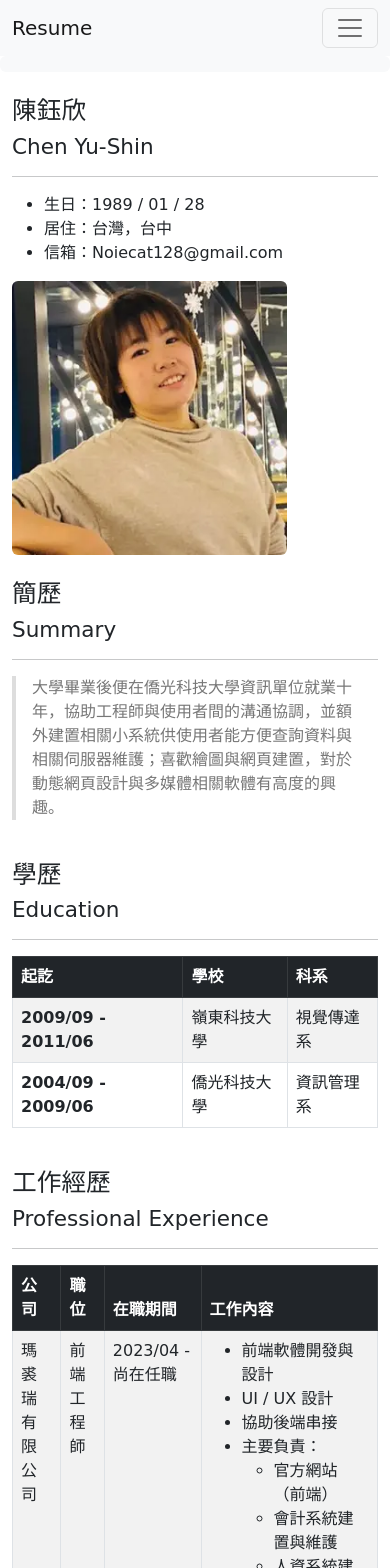
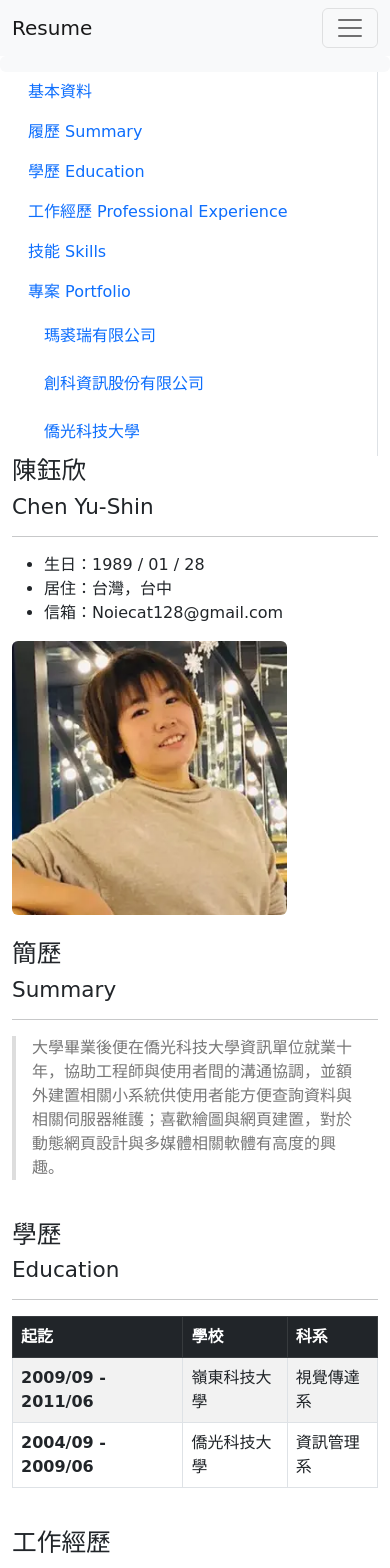
Before and after one commit to Nopeta/Resume, a React (Create React App) app: page /aboutme in a window 390 px wide. Shown: the top 1568 px of the page. Built offline with nearby package versions, Linux system fonts and the light colour scheme.

Commit message:
[修改] 調整排版

```diff
--- a/src/components/About/Portfolio.js
+++ b/src/components/About/Portfolio.js
@@ -3,7 +3,10 @@ export const Portfolio = () => {
 
     return <>
         <h2>專案</h2><h4>Portfolio</h4>
+
         <hr />
+
+        <div id="portfolio-1">
             <h3>Marjorie 瑪裘瑞有限公司</h3>
             <div className="row row-cols-1 row-cols-md-4 g-1 w-100 mb-1">
                 <div className="col col-md-3">
@@ -92,9 +95,12 @@ export const Portfolio = () => {
                         <a href="#" className="btn btn-dark stretched-link">領取學位證書方式意願調查</a>
                     </div>
                 </div>
+            </div>
+        </div>
 
-        </div>
         <br />
+
+        <div id="portfolio-2">
             <h3>創科資訊股份有限公司</h3>
             <div className="row row-cols-1 row-cols-md-4 g-1 w-100 mb-1">
                 <div className="col col-md-3">
@@ -127,7 +133,11 @@ export const Portfolio = () => {
                     </div>
                 </div>
             </div>
+        </div>
+
         <br />
+
+        <div id="portfolio-3">
             <h3>僑光科技大學</h3>
             <div className="row row-cols-1 row-cols-md-4 g-1 w-100 mb-1">
                 <div className="col col-md-3">
@@ -275,5 +285,7 @@ export const Portfolio = () => {
                 </div>
 
             </div>
+        </div>
+
     </>
 }
--- a/src/pages/AboutMe.js
+++ b/src/pages/AboutMe.js
@@ -25,8 +25,29 @@ export default function AboutMe() {
 
         <div>
             <Nav />
-            <div className="container">
-                <br />
+            <div className="container-fluid">
+                <div className="row">
+                    <div className="col-0 col-md-2">
+                        <nav id="navbar-example3" className=" h-100 flex-column align-items-stretch pe-4 border-end">
+                            <nav className="sticky-top nav nav-pills flex-column" style={{ top: '9rem' }}>
+                                <a className="nav-link" href="#profile">基本資料</a>
+                                <a className="nav-link" href="#summary">履歷 Summary</a>
+                                <a className="nav-link" href="#education">學歷 Education</a>
+                                <a className="nav-link" href="#work">工作經歷 Professional Experience</a>
+                                <a className="nav-link" href="#skill">技能 Skills</a>
+                                <a className="nav-link" href="#portfolio">專案 Portfolio</a>
+                                <nav className="nav nav-pills flex-column">
+                                    <a className="nav-link ms-3 my-1" href="#portfolio-1">瑪裘瑞有限公司</a>
+                                    <a className="nav-link ms-3 my-1" href="#portfolio-2">創科資訊股份有限公司</a>
+                                    <a className="nav-link ms-3 my-1" href="#portfolio-2">僑光科技大學</a>
+                                </nav>
+                            </nav>
+                        </nav>
+                    </div>
+
+                    <div className="col-12 col-md-10">
+                        <div data-bs-spy="scroll" data-bs-target="#navbar-example3" data-bs-smooth-scroll="true" className="scrollspy-example-2" tabIndex="0">
+                            <div id="profile">
                                 <div className="row">
                                     <div className="col-sm">
                                         <h2>陳鈺欣</h2><h4>Chen Yu-Shin</h4>
@@ -43,16 +64,22 @@ export default function AboutMe() {
                                         </div>
                                     </div>
                                 </div>
+                            </div>
 
                             <br />
 
+                            <div id="summary">
                                 <h2>簡歷</h2><h4>Summary</h4>
                                 <hr />
                                 <blockquote>
                                     <p><span>大學畢業後便在僑光科技大學資訊單位就業十年，協助工程師與使用者間的溝通協調，並額外建置相關小系統供使用者能方便查詢資料與相關伺服器維護；喜歡繪圖與網頁建置，對於動態網頁設計與多媒體相關軟體有高度的興趣。</span>
                                     </p>
                                 </blockquote>
+                            </div>
+
                             <br />
+
+                            <div id="education">
                                 <h2>學歷</h2><h4>Education</h4>
                                 <hr />
                                 <table className="table  table-bordered table-striped table-hover">
@@ -76,18 +103,39 @@ export default function AboutMe() {
                                         </tr>
                                     </tbody>
                                 </table>
+                            </div>
 
                             <br />
 
+                            <div id="work">
                                 <Work />
+                            </div>
 
                             <br />
 
+                            <div id="skill">
                                 <Skill />
+                            </div>
 
                             <br />
 
+                            <div id="portfolio">
                                 <Portfolio />
+                            </div>
+
+                            <br />
+
+                            {/* <div id="item-3-1">
+                                <h5>Item 3-1</h5>
+                                <p>...</p>
+                            </div>
+                            <div id="item-3-2">
+                                <h5>Item 3-2</h5>
+                                <p>...</p>
+                            </div> */}
+                        </div>
+                    </div>
+                </div>
             </div>
             <br />
             <br />
```
Lines whose indentation alone changed are shown as unchanged.
